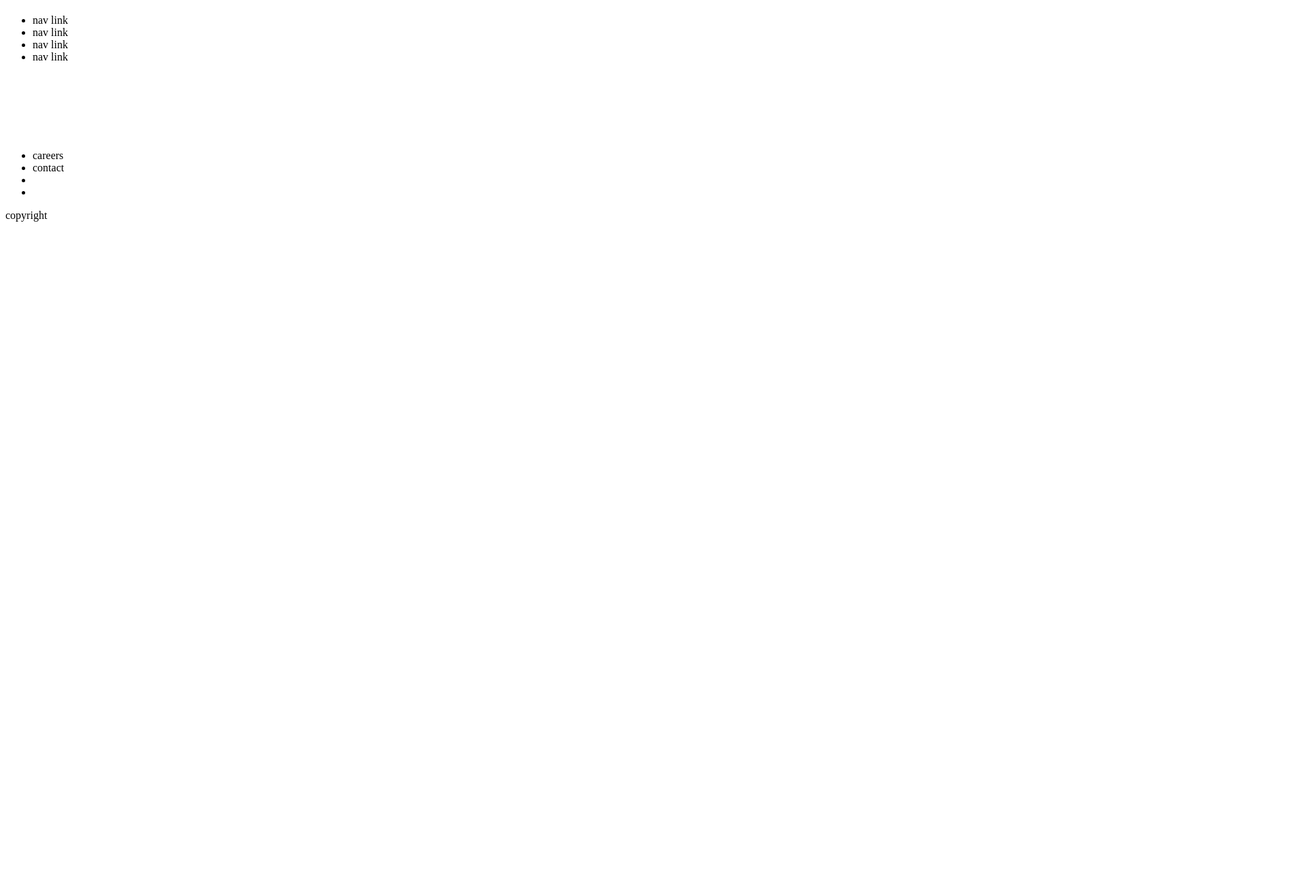
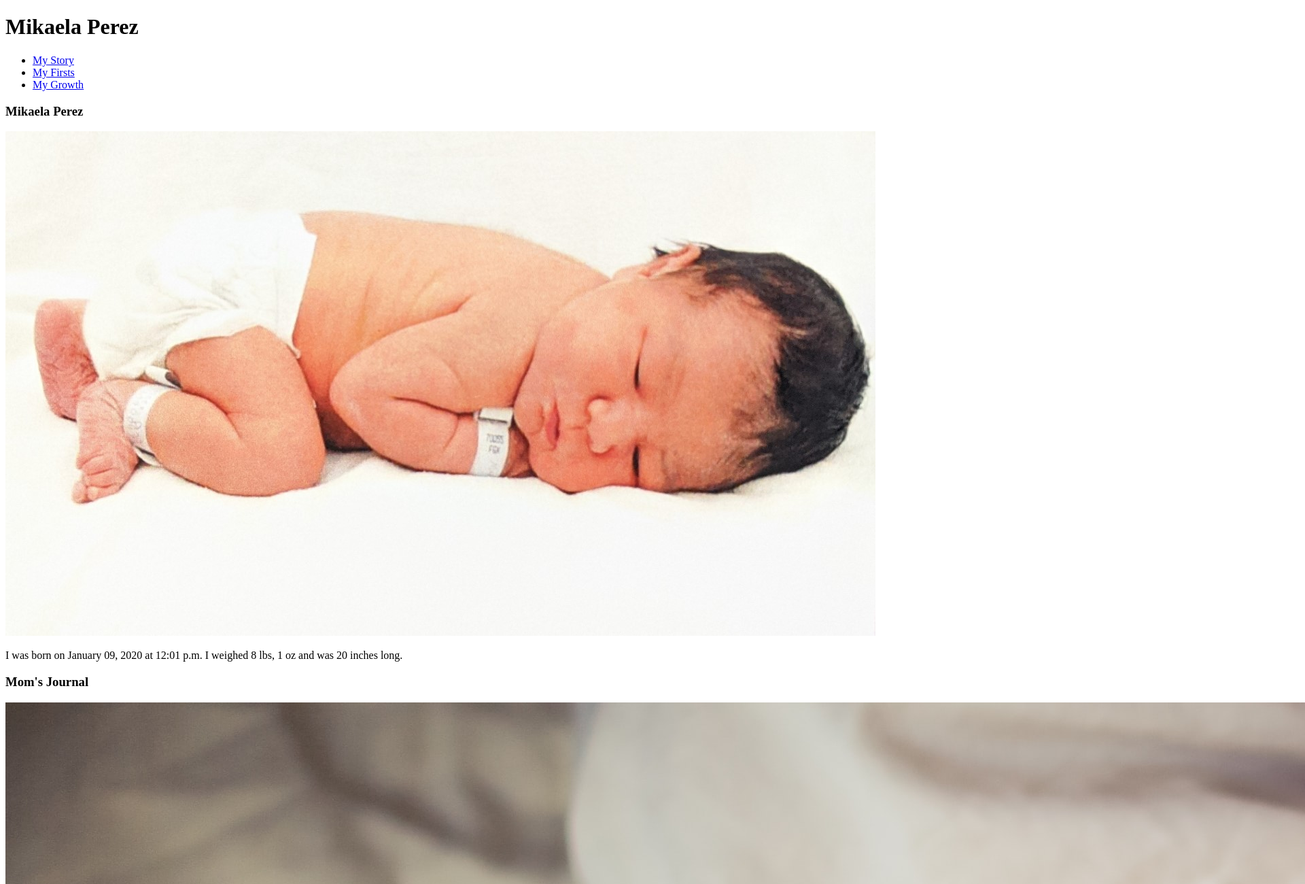
Before and after one commit to Dana0298/class-project, a plain HTML site: page index.html in a window 1280 px wide. Shown: the top 1300 px of the page at 68% size, 1920 px wide, since content can reach past the window. Before the commit the page ends 800 px from the top, so only its background shows below. Drawn offline with Linux system fonts and the light colour scheme.

Commit message:
initial commit, add index.html/ images

```diff
--- a/index.html
+++ b/index.html
@@ -3,47 +3,49 @@
 <head>
     <meta charset="UTF-8">
     <meta name="viewport" content="width=device-width, initial-scale=1.0">
-    <title>Document</title>
+    <title>Mikaela Perez</title>
 </head>
 <body>
+
     <header>
-        <h1></h1>
+        <h1>Mikaela Perez</h1>
         <nav>
             <ul>
-                <li>nav link</li>
-                <li>nav link</li>
-                <li>nav link</li>
-                <li>nav link</li>
+                <li><a href="#">My Story</a></li>
+                <li><a href="#">My Firsts</a></li>
+                <li><a href="#">My Growth</a></li>
             </ul>
         </nav>
     </header>
+
     <main>
-        <section>
-            <img src="" alt="">
-            <h3></h3>
-            <p></p>
-        </section>
-        <section>
-            <img src="" alt="">
-            <h3></h3>
-            <p></p>
-        </section>
-        <section>
-            <img src="" alt="">
-            <h3></h3>
-            <p></p>
-        </section>
+        <article>
+            <h3>Mikaela Perez</h3>
+            <img src="thumbnail_IMG_20200502_023717-2.jpg" alt="Newborn Mikaela">
+            <p> I was born on January 09, 2020 at 12:01 p.m. I weighed 8 lbs, 1 oz and was 20 inches long.
+            </p>
+        </article>
+        <article>
+            <h3>Mom's Journal</h3>
+            <img src="ava-sol-eUPiOhssg14-unsplash.jpg" alt="Writing in journal">
+            <p>Here you can read my mom's notes and special moments about ME! </p>
+            <li><a href="#">Mom's Journal</a></li>
+        </article>
+        <article>
+            <h3>Photo Gallery</h3>
+            <img src="thumbnail_IMG_20200426_105751~2.jpg" alt="Mikaela in dress">
+            <p>Check out my photos and videos here.</p>
+            <li><a href="#">Gallery</a></li>
+        </article>
     </main>
+
     <footer>
         <nav>
             <ul>
-                <li>careers</li>
-                <li>contact</li>
-                <li></li>
-                <li></li>
+                <li><a href="#">Contact</a></li>
             </ul>
         </nav>
-        <p>copyright</p>
+        <p>&copy; 2020 Mikaela Perez</p>
     </footer>
 </body>
 </html>
```
Also changed, not shown: ava-sol-eUPiOhssg14-unsplash.jpg (added), thumbnail_IMG_20200426_105751~2.jpg (added), thumbnail_IMG_20200502_023717-2.jpg (added).
